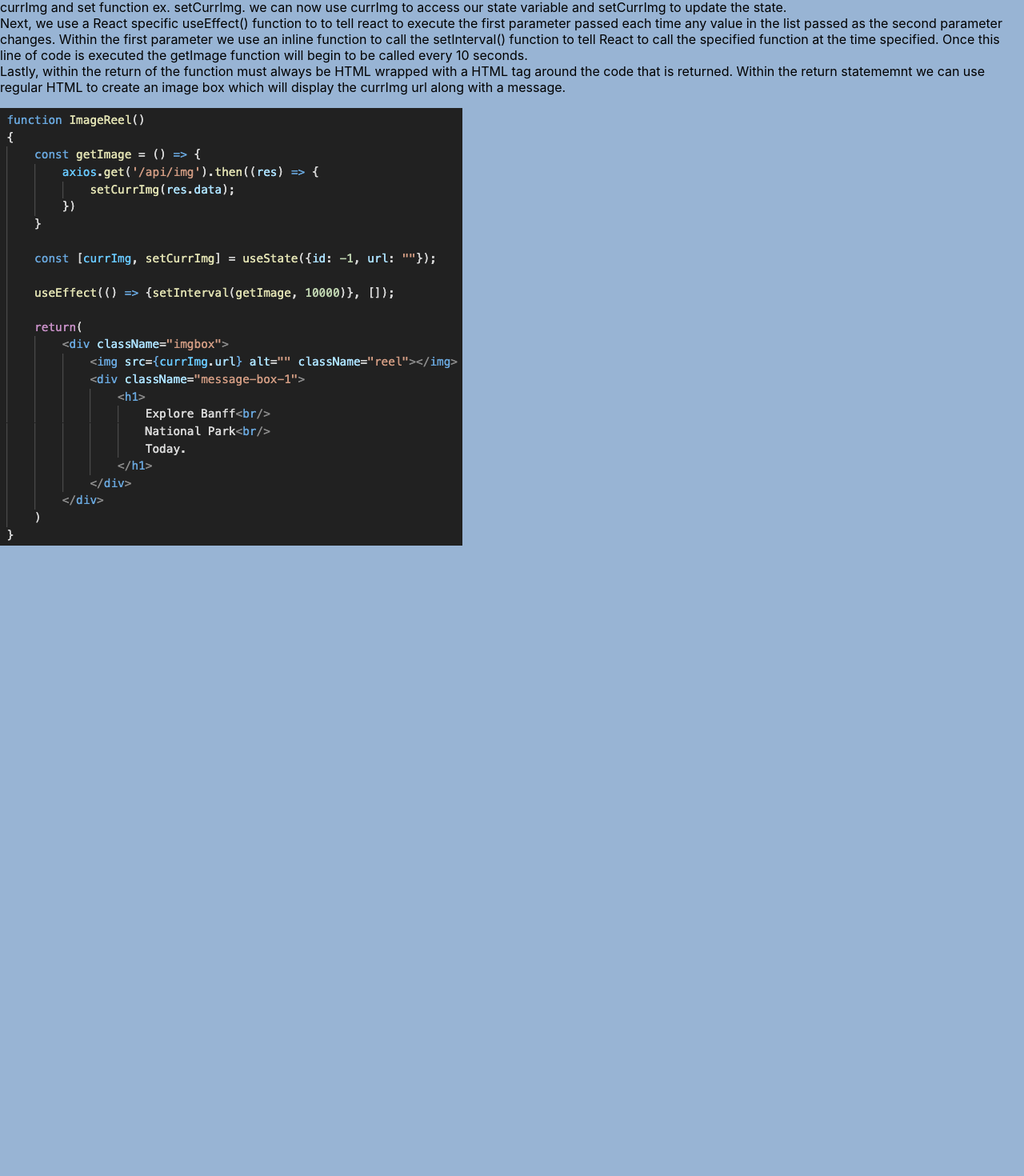
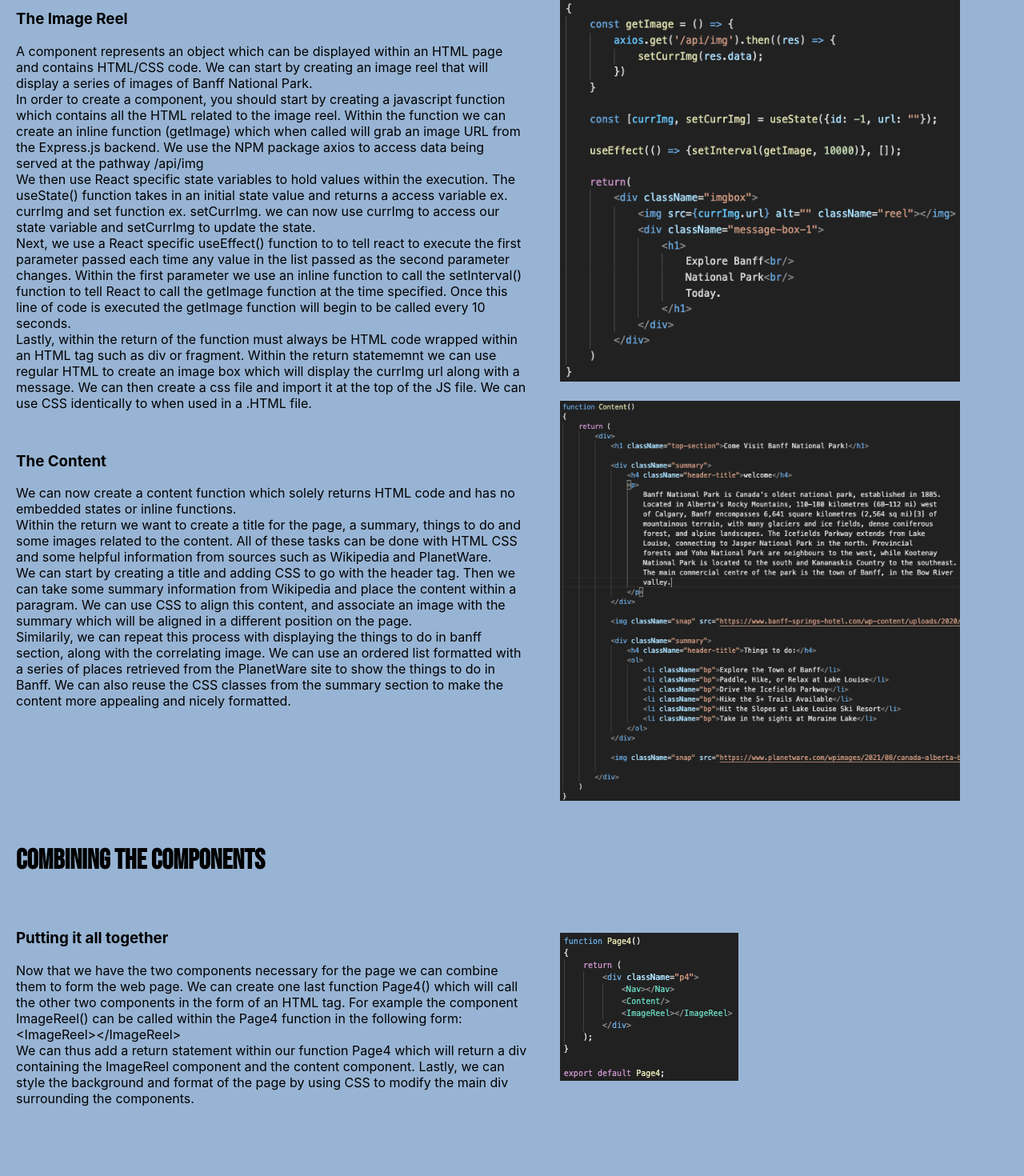
Before and after one commit to JacobRajah/CPS530FINALPROJ, a React (Create React App) app in the folder client/: page /page3 in a window 1280 px wide. Shown: the part 300-1770 px from the top of the page at 80% size. Built offline with nearby package versions, Linux system fonts and the light colour scheme.

Commit message:
P3: finished instructions and styled

```diff
--- a/client/src/components/page3/page3.css
+++ b/client/src/components/page3/page3.css
@@ -1,7 +1,36 @@
 .p3 {
     background-color: #98B4D4;
-    height: 2200px;
+    height: 1800px;
     background-position: center;
     background-repeat: repeat;
     background-size: cover;
 }
+
+.main-title {
+    text-align: center;
+    font-family: 'Bebas Neue', cursive;
+    font-size: 54px;
+}
+
+.section-header {
+    font-family: 'Bebas Neue', cursive;
+    font-size: 35px;
+    margin-left: 20px;
+}
+
+.content {
+    float: left;
+    width: 50%;
+    margin-left: 20px;
+}
+
+.img-snippet {
+    width: 500px;
+    height: 500px;
+    margin-left: 40px;
+}
+
+.img-snippet-1 {
+    margin-top: 40px;
+    margin-left: 40px;
+}
--- a/client/src/components/page3/page3.js
+++ b/client/src/components/page3/page3.js
@@ -1,5 +1,7 @@
 import Nav from "../navigation/navbar";
 import ImageReelPic from "../../images/ImageReel.png";
+import ContentPic from "../../images/Content.png";
+import MainFuncPic from "../../images/MainFN.png";
 import './page3.css';
 
 function Page3()
@@ -7,10 +9,12 @@ function Page3()
     return (
         <div className="p3">
             <Nav></Nav>
-            <h1>How to Build a Meaningful ReactJS Page</h1>
+            <h1 className="main-title">How to Build a Meaningful ReactJS Page</h1>
             <div>
-                <h2>Building Components</h2>
-                <p>
+                <h2 className="section-header">Building Components</h2>
+                <section>
+                    <p className="content">
+                        <h3>The Image Reel</h3>
                         A component represents an object which can be displayed
                         within an HTML page and contains HTML/CSS code. We can start
                         by creating an image reel that will display a series of images
@@ -19,7 +23,8 @@ function Page3()
                         In order to create a component, you should start by creating a
                         javascript function which contains all the HTML related to the image reel.
                         Within the function we can create an inline function (getImage) which when called
-                    will grab an image URL from the Express.js backend.
+                        will grab an image URL from the Express.js backend. We use the NPM package
+                        axios to access data being served at the pathway /api/img
                         <br/>
                         We then use React specific state variables to hold values within the
                         execution. The useState() function takes in an initial state value and
@@ -30,14 +35,57 @@ function Page3()
                         Next, we use a React specific useEffect() function to to tell react to execute
                         the first parameter passed each time any value in the list passed as the second parameter
                         changes. Within the first parameter we use an inline function to call the setInterval() function
-                    to tell React to call the specified function at the time specified. Once this line of code
+                        to tell React to call the getImage function at the time specified. Once this line of code
                         is executed the  getImage function will begin to be called every 10 seconds.
                         <br/>
-                    Lastly, within the return of the function must always be HTML wrapped with a HTML tag around
-                    the code that is returned. Within the return statememnt we can use regular HTML to create an
-                    image box which will display the currImg url along with a message.
+                        Lastly, within the return of the function must always be HTML code wrapped within
+                        an HTML tag such as div or fragment. Within the return statememnt we can use regular
+                        HTML to create an image box which will display the currImg url along with a message.
+                        We can then create a css file and import it at the top of the JS file. We can use
+                        CSS identically to when used in a .HTML file.
                     </p>
-                <img src={ImageReelPic} alt="reel"></img>
+                    <img  className="img-snippet" src={ImageReelPic} alt="reel"></img>
+                </section>
+                <br/>
+                <section>
+                    <p className="content">
+                        <h3>The Content</h3>
+                        We can now create a content function which solely returns HTML code and has no
+                        embedded states or inline functions.
+                        <br/>
+                        Within the return we want to create a title for the page, a summary, things to do
+                        and some images related to the content. All of these tasks can be done with HTML
+                        CSS and some helpful information from sources such as Wikipedia and PlanetWare.
+                        <br/>
+                        We can start by creating a title and adding CSS to go with the header tag.
+                        Then we can take some summary information from Wikipedia and place the content
+                        within a paragram. We can use CSS to align this content, and associate an image
+                        with the summary which will be aligned in a different position on the page.
+                        <br/>
+                        Similarily, we can repeat this process with displaying the things to do in banff
+                        section, along with the correlating image. We can use an ordered list
+                        formatted with a series of places retrieved from the PlanetWare site to show
+                        the things to do in Banff. We can also reuse the CSS classes from the summary
+                        section to make the content more appealing and nicely formatted.
+                    </p>
+                    <img className="img-snippet" src={ContentPic} alt="content"></img>
+                </section>
+                <br/>
+                <h2 className="section-header">Combining the Components</h2>
+                <section>
+                    <p className="content">
+                        <h3>Putting it all together</h3>
+                        Now that we have the two components necessary for the page we can combine them to
+                        form the web page. We can create one last function Page4() which will call the other two
+                        components in the form of an HTML tag. For example the component ImageReel()
+                        can be called within the Page4 function in the following form: &lt;ImageReel&gt;&lt;/ImageReel&gt;
+                        <br/>
+                        We can thus add a return statement within our function Page4 which will return a div containing
+                        the ImageReel component and the content component. Lastly, we can style the background and format
+                        of the page by using CSS to modify the main div surrounding the components.
+                    </p>
+                    <img className="img-snippet-1" src={MainFuncPic} alt="content"></img>
+                </section>
             </div>
         </div>
     );
--- a/client/src/components/page4/page4.js
+++ b/client/src/components/page4/page4.js
@@ -13,7 +13,7 @@ function ImageReel()
 
     const [currImg, setCurrImg] = useState({id: -1, url: ""});
 
-    useEffect(() => {setInterval(getImage, 10000)}, []);
+    useEffect(() => {setInterval(getImage, 5000)}, []);
 
     return(
         <div className="imgbox">
```
Also changed, not shown: client/src/images/Content.png (added), client/src/images/MainFN.png (added). Lines whose indentation alone changed are shown as unchanged.
